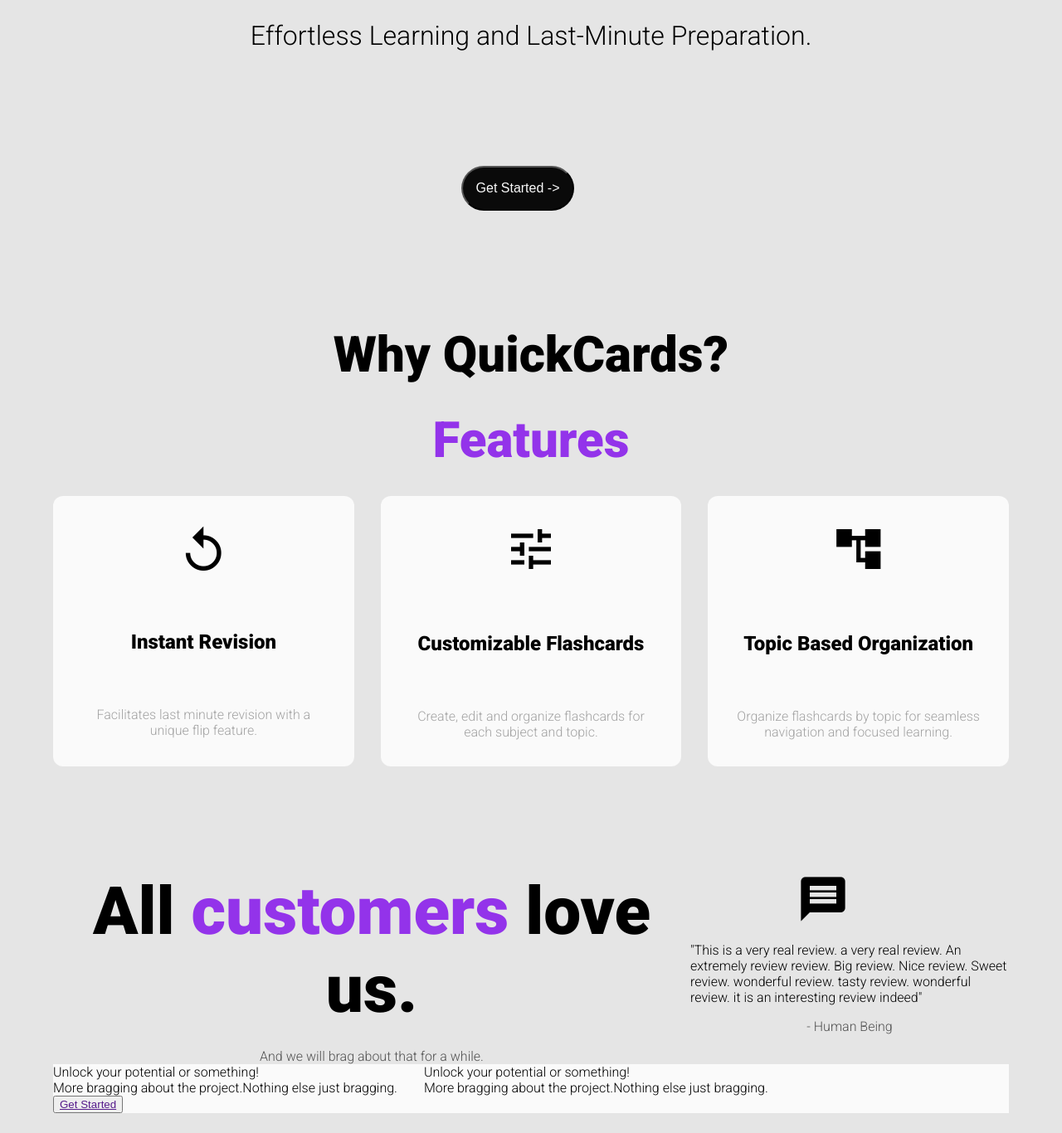
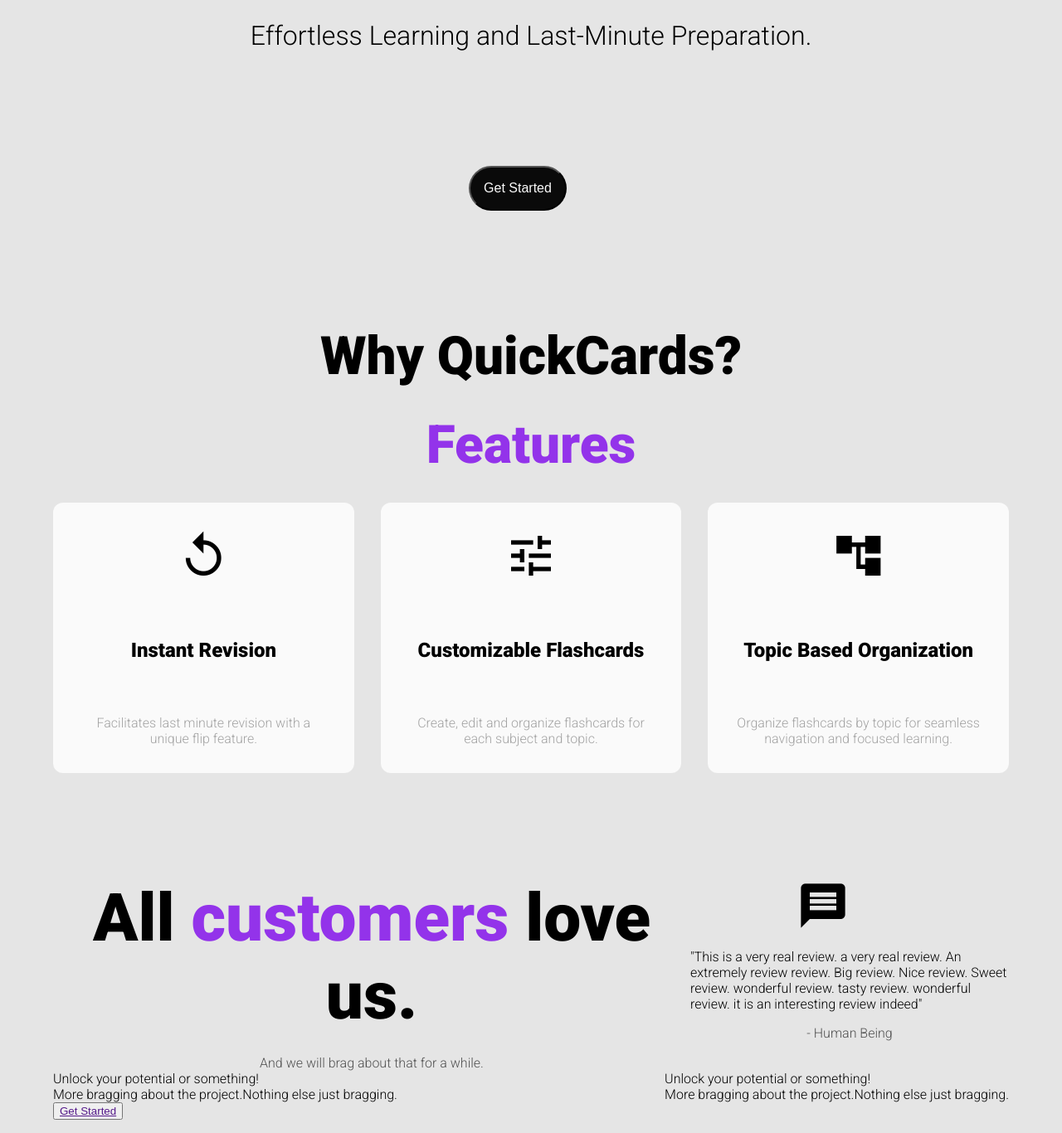
Before and after one commit to kevinalappat09/sem-project, a Django app: page / in a window 1280 px wide. Shown: the part 427-1793 px from the top of the page at 83% size. Before the commit the page ends 1769 px from the top, so only its background shows below. Run offline with Django 4.2, Linux system fonts and the light colour scheme.

Commit message:
Minor UI changes

```diff
--- a/flashcards_app/flashcards/static/css/styles.css
+++ b/flashcards_app/flashcards/static/css/styles.css
@@ -15,14 +15,7 @@ body {
     font-family: 'Roboto', system-ui, -apple-system, BlinkMacSystemFont, 'Segoe UI', Roboto, Oxygen, Ubuntu, Cantarell, 'Open Sans', 'Helvetica Neue', sans-serif;
 }
 
-.md-header {
-    font-size: 32px;
-}
-
-.md-128 {
-    font-size: 128px;
-}
-
+/* Navbar Styles */
 .navbar {
     display: flex;
     align-items: center;
@@ -84,8 +77,7 @@ body {
     color: var(--accent);
 }
 
-
-/* Main Content */
+/* Home Page Content */
 .main-content {
     padding: 16px 64px;
 }
@@ -99,6 +91,37 @@ body {
     flex-direction: column;
 }
 
+.heading {
+    font-size: 64px;
+    font-weight: 700;
+}
+
+.subheading {
+    font-size: 32px;
+}
+
+.general-button {
+    background-color: var(--red);
+    padding: 16px 16px;
+    margin-right: 32px;
+    border-radius: 64px;
+    transition: 400ms;
+}
+
+.general-button:hover {
+    transform: translateY(-3px);
+}
+
+.general-button-link {
+    color: var(--secondary);
+    text-decoration: none;
+    font-size: 16px;
+}
+
+.pink {
+    color : var(--pink);
+}
+
 /* Hero styles */
 .hero {
     display: flex;
@@ -108,19 +131,6 @@ body {
     height : 90vh;
 }
 
-.hero-heading {
-    font-size: 64px;
-    font-weight: 700;
-}
-
-.hero-subheading {
-    font-size: 32px;
-}
-
-.hero-button {
-    font-size: 16px;
-}
-
 /* Features */
 .features-container {
     display: flex;
@@ -128,15 +138,6 @@ body {
     align-items: center;
     gap : 32px;
     margin-bottom: 128px;
-}
-
-.features-heading {
-    font-size: 60px;
-    font-weight: 700;
-}
-
-.pink {
-    color : var(--pink);
 }
 
 .features-card-catalog {
@@ -159,11 +160,6 @@ body {
     gap : 64px;
 }
 
-.feature-icons {
-    display: flex;
-
-}
-
 .feature-heading {
     font-size: 24px;
     font-weight: 700;
@@ -173,9 +169,9 @@ body {
 .feature-body {
     color: var(--secondary-hover);
     text-align: center;
-
 }
 
+/* Review styles */
 .review {
     display :grid;
     grid-template-columns: 2fr 1fr;
@@ -213,8 +209,7 @@ body {
 
 .banner {
     display: flex;
-    gap: 32px;
-    background-color: var(--secondary);
+    justify-content: space-between;
 }
 
 .chapters-list {
@@ -299,11 +294,11 @@ body {
 .form-input:focus {
     outline: none;
     border: none;
-    border-bottom: 1px solid var(--red);
+    border-bottom: 1px solid var(--pink);
 }
 
 .form-submit-btn {
-    background-color: var(--red);
+    background-color: var(--pink);
     color: var(--secondary);
     font-weight: 700;
     border: none;
--- a/flashcards_app/flashcards/templates/flashcards/home.html
+++ b/flashcards_app/flashcards/templates/flashcards/home.html
@@ -22,18 +22,18 @@
     {% else %}
         <div class="marketing-content-container">
             <div class="hero">
-                <div class="hero-heading">Studies on Steroids</div>
-                <div class="hero-subheading">Effortless Learning and Last-Minute Preparation.</div>
-                <button class="nav-item-red"><a href="#" id="nav-item-link-red" class="hero-button">Get Started -></a></button>
+                <div class="heading">Studies on Steroids</div>
+                <div class="subheading">Effortless Learning and Last-Minute Preparation.</div>
+                <button class="general-button"><a href="#" class="general-button-link">Get Started</a></button>
             </div>
 
             <div class="features-container">
-                <div class="features-heading">Why QuickCards?</div>
-                <div class="features-heading pink">Features</div>
+                <div class="heading">Why QuickCards?</div>
+                <div class="heading pink">Features</div>
 
                 <div class="features-card-catalog">
                     <div class="feature-card">
-                        <div class="feature-icons">
+                        <div>
                             <i class="material-icons" style="font-size: 64px;">replay</i>
                         </div>
                         <div class="feature-heading">
@@ -44,7 +44,7 @@
                         </div>
                     </div>
                     <div class="feature-card">
-                        <div class="feature-icon">
+                        <div>
                             <i class="material-icons" style="font-size: 64px;">tune</i>
                         </div>
                         <div class="feature-heading">
@@ -55,7 +55,7 @@
                         </div>
                     </div>
                     <div class="feature-card">
-                        <div class="feature-icon">
+                        <div>
                             <i class="material-icons" style="font-size: 64px;">account_tree</i>
                         </div>
                         <div class="feature-heading">
--- a/flashcards_app/flashcards/templates/flashcards/login.html
+++ b/flashcards_app/flashcards/templates/flashcards/login.html
@@ -6,7 +6,7 @@
             Login
         </div>
         <div class="form-content">
-            <form action="" class="form">
+            <form action="" class="form" method="post">
                 {% csrf_token %}
                 {% for field in form %}
                 <div class="form-group">
--- a/flashcards_app/flashcards/templates/flashcards/register.html
+++ b/flashcards_app/flashcards/templates/flashcards/register.html
@@ -6,7 +6,7 @@
             Register!
         </div>
         <div class="form-content">
-            <form action="" class="form">
+            <form action="" class="form" method="post">
                 {% csrf_token %}
                 {% for field in form %}
                 <div class="form-group">
```
Also changed, not shown: flashcards_app/db.sqlite3.
